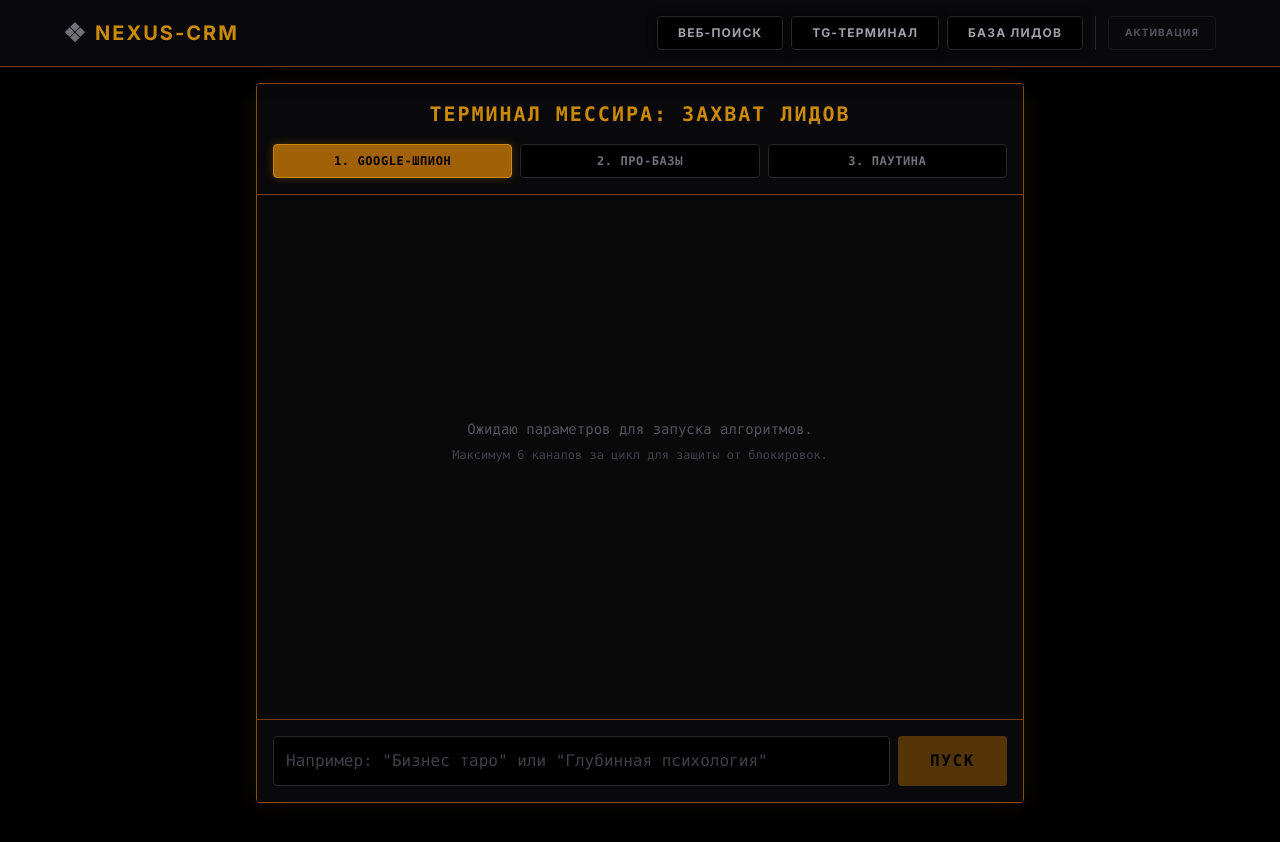
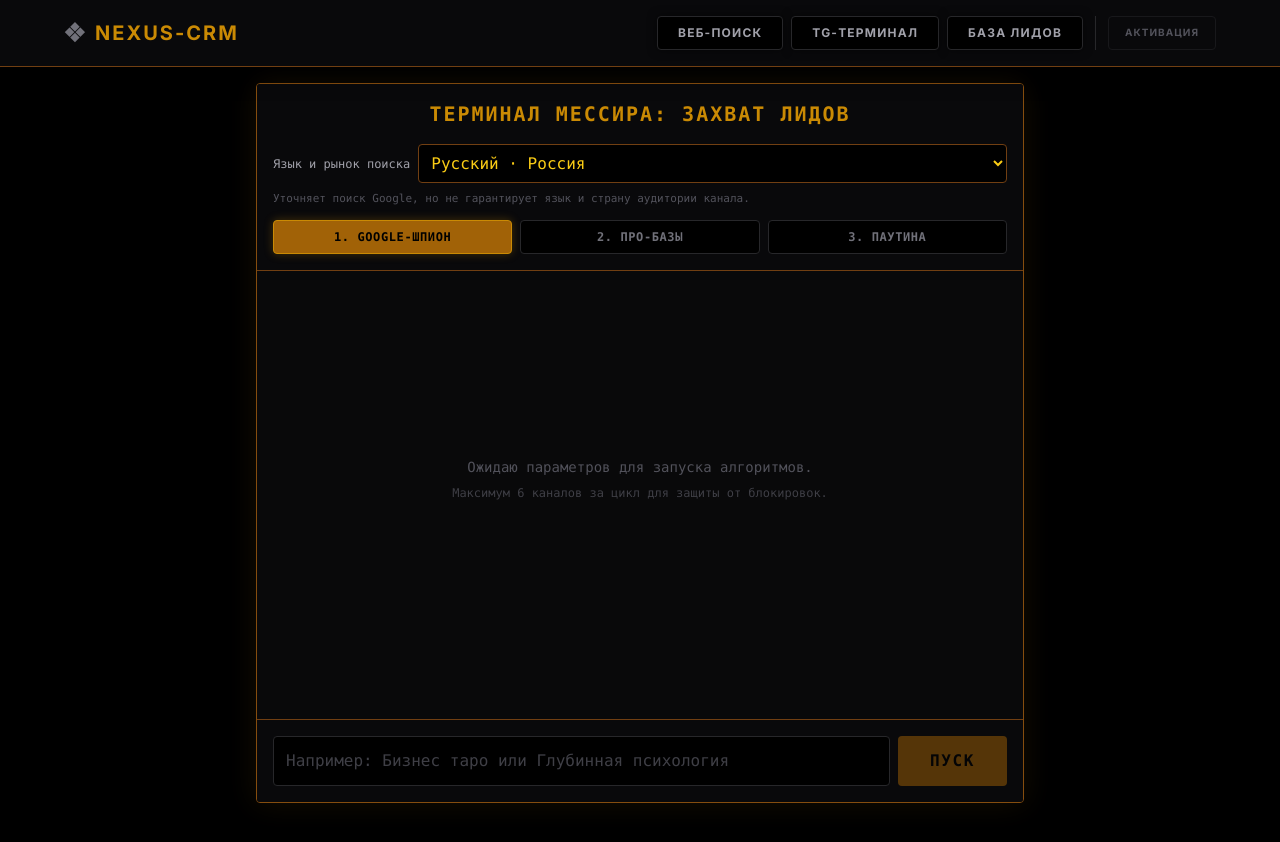
Before and after one commit to marataitester-blip/Nexus-CRM, a Next.js app: page /tg-analyze in a window 1280 px wide. Shown: the top 842 px of the page. Built offline with nearby package versions, Linux system fonts and the light colour scheme.

Commit message:
feat: add language and regional presets to Telegram channel search

```diff
--- a/app/tg-analyze/page.tsx
+++ b/app/tg-analyze/page.tsx
@@ -14,6 +14,7 @@ const sleep = (ms: number) => new Promise(resolve => setTimeout(resolve, ms));
 export default function TelegramAnalyzePage() {
   const [prompt, setPrompt] = useState('');
   const [mode, setMode] = useState<1 | 2 | 3>(1); // 1: Google, 2: TGStat, 3: Spider
+  const [language, setLanguage] = useState('ru');
   const [messages, setMessages] = useState<Message[]>([]);
   const [loading, setLoading] = useState(false);
   const chatEndRef = useRef<HTMLDivElement>(null);
@@ -35,13 +36,13 @@ export default function TelegramAnalyzePage() {
     setLoading(true);
 
     const modeNames = { 1: 'Google-Шпион', 2: 'Про-Базы', 3: 'Паутина' };
-    addMessage('system', `Активирован модуль: ${modeNames[mode]}. Выполняю захват целей...`);
+    addMessage('system', `Активирован модуль: ${modeNames[mode]}. ${mode === 1 ? 'Локаль поиска: ' + language + '. ' : ''}Выполняю захват целей...`);
 
     try {
       const searchRes = await fetch('/api/tg/search', {
         method: 'POST',
         headers: { 'Content-Type': 'application/json' },
-        body: JSON.stringify({ prompt: userText, mode }),
+        body: JSON.stringify({ prompt: userText, mode, language }),
       });
 
       const searchData = await searchRes.json();
@@ -147,7 +148,7 @@ export default function TelegramAnalyzePage() {
   };
 
   const getPlaceholder = () => {
-    if (mode === 1) return 'Например: "Бизнес таро" или "Глубинная психология"';
+    if (mode === 1) return language.startsWith('es') ? 'Например: tarot, psicología, crecimiento personal' : 'Например: Бизнес таро или Глубинная психология';
     if (mode === 2) return 'Например: "Архетипы" (Нужен ключ TGStat)';
     if (mode === 3) return 'Введите ссылку на канал-донор (например: t.me/anaktarna)';
     return '';
@@ -160,6 +161,24 @@ export default function TelegramAnalyzePage() {
         {/* Шапка */}
         <div className="bg-zinc-950 border-b border-yellow-900 p-4">
           <h1 className="text-xl uppercase tracking-widest font-bold text-yellow-600 mb-4 text-center">Терминал Мессира: Захват Лидов</h1>
+          {mode === 1 && (
+            <div className="flex flex-wrap items-center gap-2 mb-3">
+              <label htmlFor="search-language" className="text-xs text-zinc-400">Язык и рынок поиска</label>
+              <select id="search-language" value={language} onChange={(e) => setLanguage(e.target.value)}
+                disabled={loading}
+                className="flex-1 min-w-[170px] bg-black border border-yellow-900 p-2 text-yellow-400 rounded">
+                <option value="ru">Русский · Россия</option>
+                <option value="es-ES">Español · Испания</option>
+                <option value="es-MX">Español · Мексика</option>
+                <option value="en">English</option>
+                <option value="de">Deutsch</option>
+                <option value="fr">Français</option>
+                <option value="it">Italiano</option>
+                <option value="pt">Português · Бразилия</option>
+              </select>
+              <p className="w-full text-[11px] text-zinc-600">Уточняет поиск Google, но не гарантирует язык и страну аудитории канала.</p>
+            </div>
+          )}
           <div className="flex gap-2">
             {[1, 2, 3].map((m) => (
               <button
```
